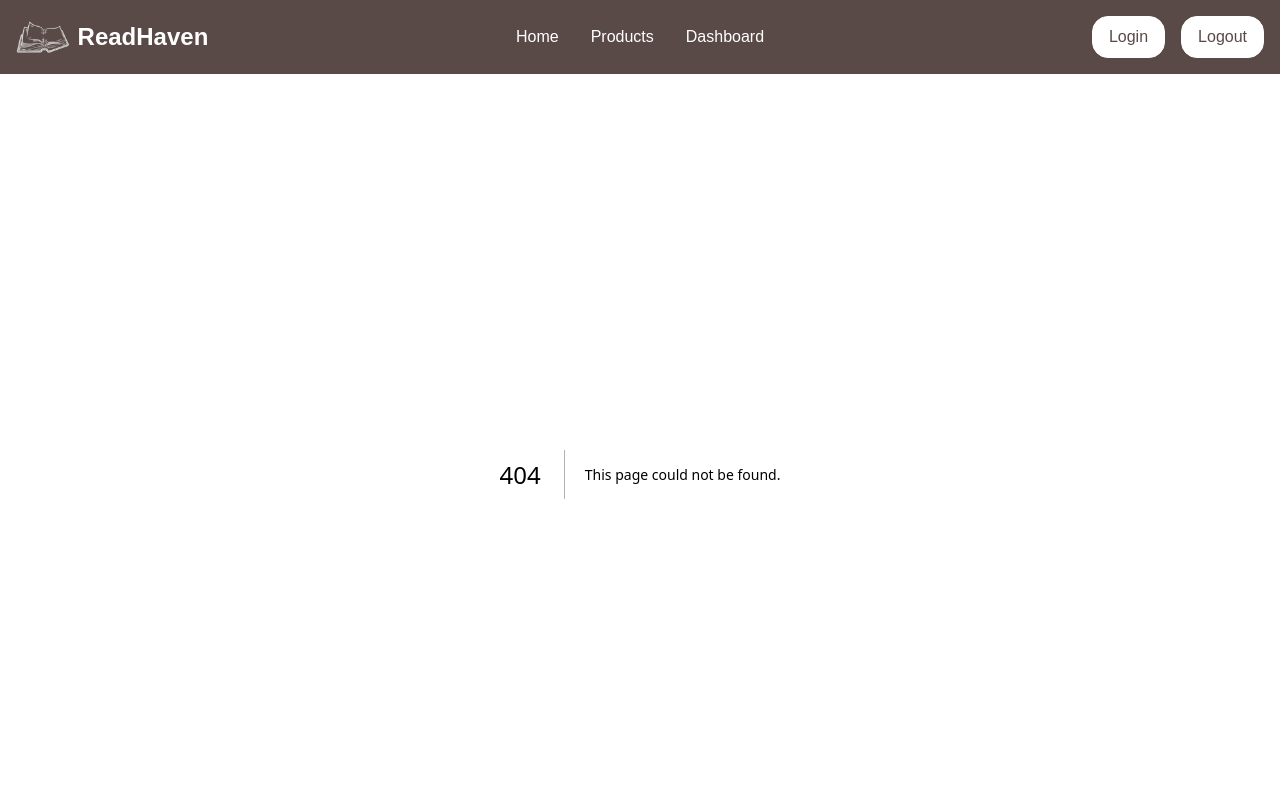
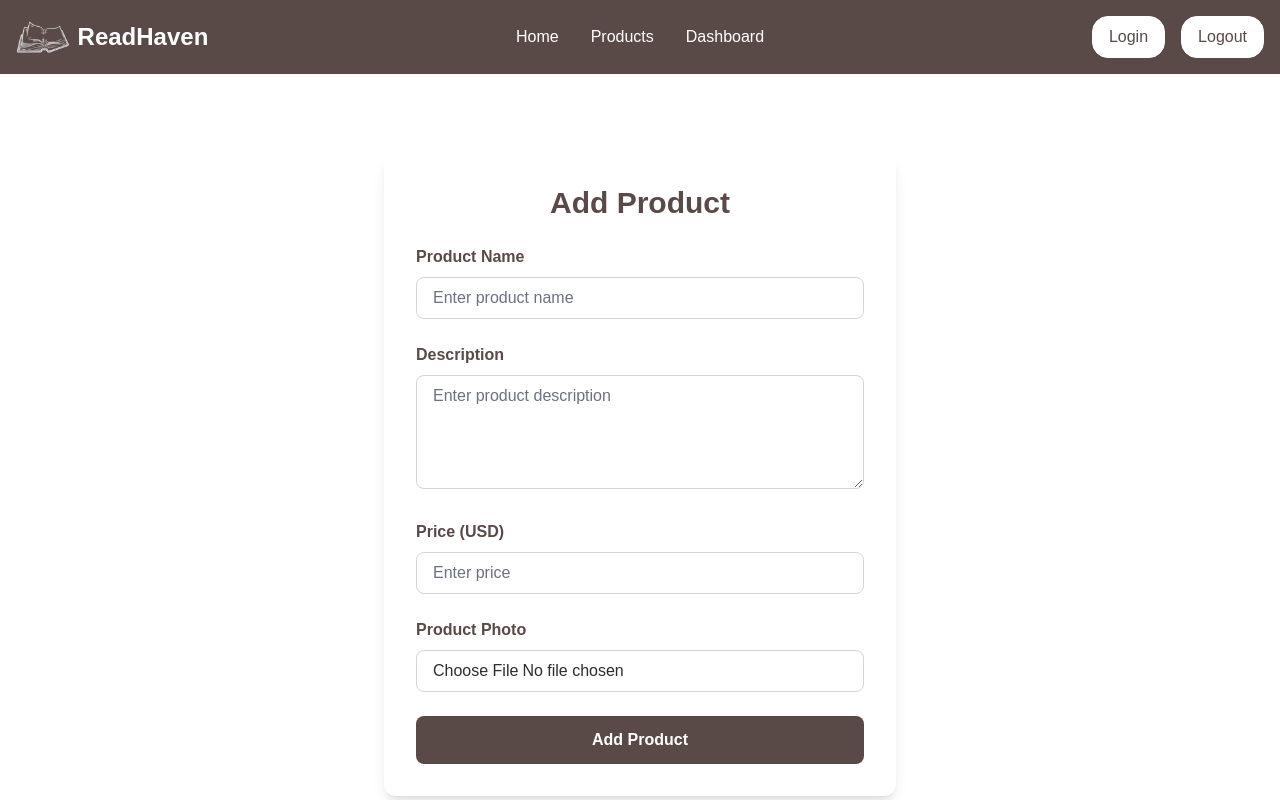
Before and after one commit to santuchy/Read-Haven, a Next.js app: page /Dashboard/add-product in a window 1280 px wide. Before the commit this address had no page. Shown: the top 800 px of the page. Built offline with nearby package versions, Linux system fonts and the light colour scheme.

Commit message:
add product page added on dashboard nested route

```diff
--- /dev/null
+++ b/src/app/Dashboard/add-product/page.jsx
@@ -0,0 +1,122 @@
+'use client';
+
+import React, { useState } from 'react';
+
+export default function AddProductPage() {
+  const [name, setName] = useState('');
+  const [description, setDescription] = useState('');
+  const [price, setPrice] = useState('');
+  const [photo, setPhoto] = useState(null);
+  const [isLoading, setIsLoading] = useState(false);
+  const [toastMessage, setToastMessage] = useState('');
+
+  const handleSubmit = async (e) => {
+    e.preventDefault();
+    setIsLoading(true);
+    setToastMessage(''); // Clear any previous toast message
+
+    // Simulating an API call (Replace with your actual API call)
+    setTimeout(() => {
+      console.log({ name, description, price, photo });
+      setIsLoading(false);
+      setToastMessage('Product added successfully!'); // Show success message
+    }, 2000); // Simulate a delay (2 seconds)
+  };
+
+  return (
+    <div className="min-h-screen bg-white flex items-center justify-center py-10 px-4">
+      <div className="w-full max-w-lg bg-white p-8 rounded-xl shadow-lg">
+        <h1 className="text-3xl font-bold text-center text-[#594a47] mb-6">Add Product</h1>
+
+        {/* Toast Message */}
+        {toastMessage && (
+          <div className="mb-4 text-center text-white bg-green-500 py-2 px-4 rounded-lg">
+            {toastMessage}
+          </div>
+        )}
+
+        <form onSubmit={handleSubmit} className="flex flex-col gap-6">
+          {/* Product Name */}
+          <div>
+            <label className="block text-[#594a47] font-semibold mb-2">Product Name</label>
+            <input
+              type="text"
+              placeholder="Enter product name"
+              value={name}
+              onChange={(e) => setName(e.target.value)}
+              className="w-full border border-gray-300 rounded-lg px-4 py-2 focus:outline-none focus:ring-2 focus:ring-[#594a47] placeholder-gray-500 text-gray-600"
+              required
+            />
+          </div>
+
+          {/* Description */}
+          <div>
+            <label className="block text-[#594a47] font-semibold mb-2">Description</label>
+            <textarea
+              placeholder="Enter product description"
+              value={description}
+              onChange={(e) => setDescription(e.target.value)}
+              className="w-full border border-gray-300 rounded-lg px-4 py-2 focus:outline-none focus:ring-2 focus:ring-[#594a47] placeholder-gray-500 text-gray-600"
+              rows={4}
+              required
+            />
+          </div>
+
+          {/* Price */}
+          <div>
+            <label className="block text-[#594a47] font-semibold mb-2">Price (USD)</label>
+            <input
+              type="number"
+              placeholder="Enter price"
+              value={price}
+              onChange={(e) => setPrice(e.target.value)}
+              className="w-full border border-gray-300 rounded-lg px-4 py-2 focus:outline-none focus:ring-2 focus:ring-[#594a47] placeholder-gray-500 text-gray-600"
+              required
+            />
+          </div>
+
+          {/* Photo Upload */}
+          <div>
+            <label className="block text-[#594a47] font-semibold mb-2">Product Photo</label>
+            <input
+              type="file"
+              accept="image/*"
+              onChange={(e) => setPhoto(e.target.files[0])}
+              className="w-full border border-gray-300 rounded-lg px-4 py-2 focus:outline-none focus:ring-2 focus:ring-[#594a47] text-[#2d2d2d]"
+              required
+            />
+          </div>
+
+          {/* Submit Button */}
+          <button
+            type="submit"
+            className={`w-full bg-[#594a47] text-white font-semibold py-3 rounded-lg hover:bg-[#463835] transition duration-300 ${isLoading && 'cursor-not-allowed opacity-50'}`}
+            disabled={isLoading}
+          >
+            {isLoading ? (
+              <div className="flex justify-center items-center">
+                <svg
+                  className="animate-spin h-6 w-6 mr-3 text-white"
+                  xmlns="http://www.w3.org/2000/svg"
+                  fill="none"
+                  viewBox="0 0 24 24"
+                  stroke="currentColor"
+                >
+                  <circle cx="12" cy="12" r="10" strokeWidth="4" />
+                  <path
+                    strokeLinecap="round"
+                    strokeLinejoin="round"
+                    d="M4 12a8 8 0 118 8 8 8 0 01-8-8z"
+                  />
+                </svg>
+                Loading...
+              </div>
+            ) : (
+              'Add Product'
+            )}
+          </button>
+        </form>
+      </div>
+    </div>
+  );
+}
--- a/src/app/Dashboard/page.jsx
+++ b/src/app/Dashboard/page.jsx
@@ -1,7 +1,34 @@
-import React from 'react'
+'use client';
 
-export default function page() {
+import React from 'react';
+import Link from 'next/link';
+
+export default function DashboardPage() {
   return (
-    <div>page</div>
-  )
+    <div className="min-h-screen bg-gray-50 flex flex-col items-center justify-center p-8">
+
+      {/* Dashboard Header */}
+      <h1 className="text-4xl sm:text-5xl font-bold text-[#594a47] mb-6 text-center">
+        Welcome to Your Dashboard
+      </h1>
+
+      {/* Info / Description */}
+      <p className="text-center text-gray-700 mb-10 max-w-xl">
+        Here you can manage your products. Click the button below to add a new product to your ReadHaven collection.
+      </p>
+
+      {/* Add Product Button */}
+      <Link
+        href="/dashboard/add-product"
+        className="bg-[#594a47] text-white px-8 py-4 rounded-xl text-lg font-semibold hover:bg-[#463835] transition duration-300"
+      >
+        ➕ Add New Product
+      </Link>
+
+      {/* Optional: Small Tip / Note */}
+      <p className="text-gray-500 text-sm mt-6 text-center max-w-md">
+        You can add the product name, description, price, and upload a photo in the next page.
+      </p>
+    </div>
+  );
 }
--- a/src/app/layout.js
+++ b/src/app/layout.js
@@ -1,6 +1,7 @@
 import { Geist, Geist_Mono } from "next/font/google";
 import "./globals.css";
 import NavBar from "./components/NavBar";
+import Footer from "./components/Footer";
 
 
 const geistSans = Geist({
@@ -25,8 +26,8 @@ export default function RootLayout({ children }) {
         className={`${geistSans.variable} ${geistMono.variable} antialiased`}
       >
         <NavBar></NavBar>
-
         {children}
+        <Footer></Footer>
       </body>
     </html>
   );
--- a/src/app/page.js
+++ b/src/app/page.js
@@ -1,14 +1,14 @@
 import Image from "next/image";
 import Hero from "./components/Hero";
 import ProductHighlights from "./components/ProductHighlights";
-import Footer from "./components/Footer";
+
 
 export default function Home() {
   return (
     <div>
       <Hero></Hero>
       <ProductHighlights></ProductHighlights>
-      <Footer></Footer>
+
     </div>
 
 
```
